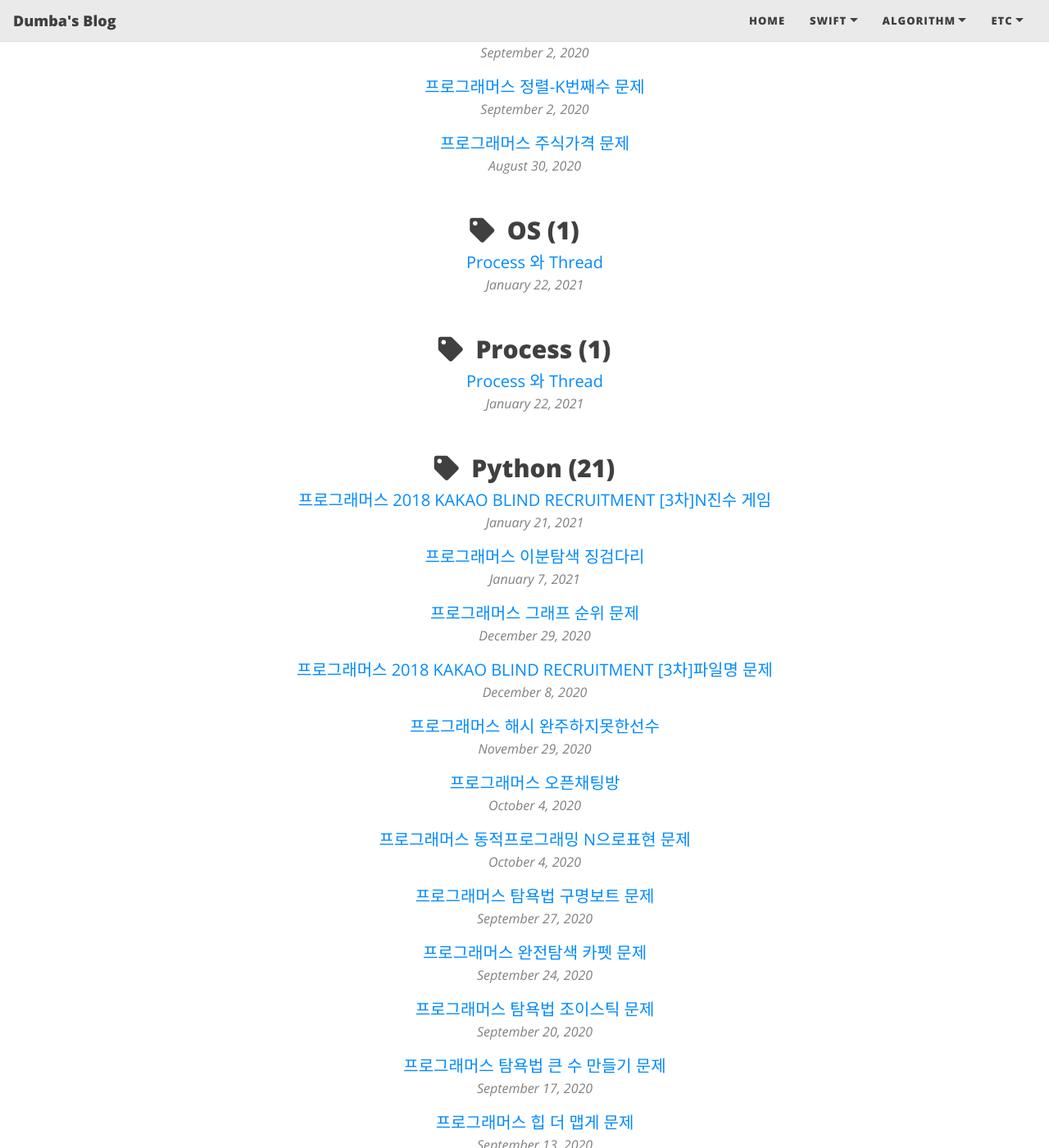
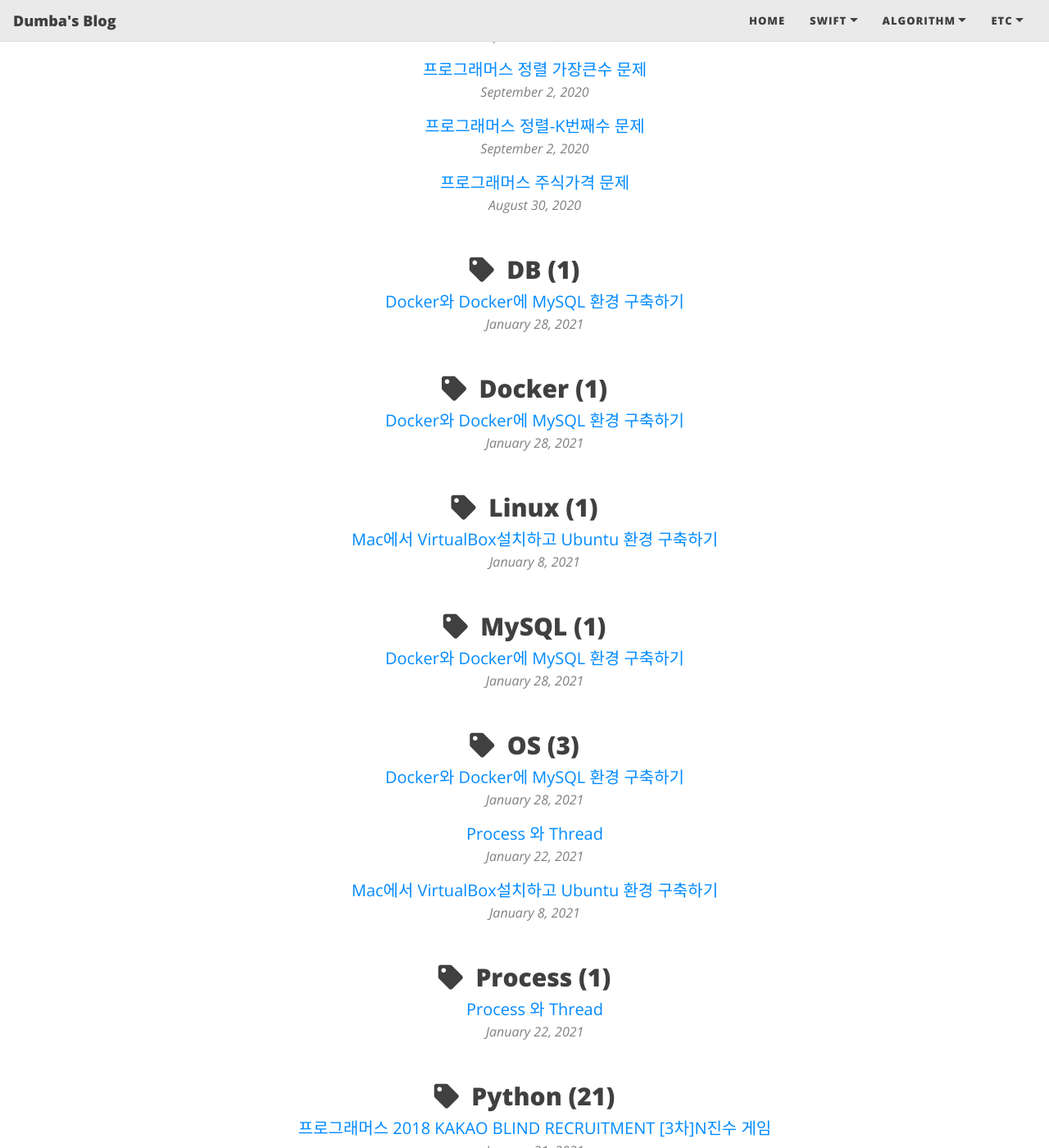
Before and after one commit to ghis22130/ghis22130.github.io, a Jekyll site: the page built from tags.html, in a window 1280 px wide and 1400 px high, scrolled down 1555 px. Shown: the whole window at 82% size. Built offline with Jekyll 4.4.1, drawn with Linux system fonts in a browser that asks for light colours; nearby versions of some CDN libraries; some of the changed lines change nothing that is shown; some of the changed text lies outside the part shown.

Commit message:
Update CS

````diff
--- a/_includes/head.html
+++ b/_includes/head.html
@@ -146,6 +146,10 @@
     {% endfor %}
   {% endif %}
 
+  <!--웹폰트-->
+  <link rel="stylesheet" href="https://fonts.googleapis.com/earlyaccess/nanumgothic.css">
+
+  <!--파비콘-->
   <link rel="apple-touch-icon" sizes="57x57" href="/assets/pavicon/apple-icon-57x57.png">
   <link rel="apple-touch-icon" sizes="60x60" href="/assets/pavicon/apple-icon-60x60.png">
   <link rel="apple-touch-icon" sizes="72x72" href="/assets/pavicon/apple-icon-72x72.png">
--- /dev/null
+++ b/_posts/CS/2021-01-08-VM.md
@@ -0,0 +1,134 @@
+---
+layout: post
+title: Mac에서 VirtualBox설치하고 Ubuntu 환경 구축하기
+comments: true
+tags: [OS, VirtualBox, Linux, Ubuntu]
+category: [ComputerScience]
+---
+
+# 📦VitualBox 설치
+
+## VirtualBox 파일 다운로드
+
+- 참고한 사이트 : <a href="https://hongku.tistory.com/139">우분투 서버(Ubuntu Server) 가상머신(Virtual Box)에 설치하기</a>, <a href="https://hongku.tistory.com/64">MAC북에서 Virtual Box 설치 실패하는 경우</a>
+- <a href="https://www.virtualbox.org/wiki/Downloads">VirtualBox</a> 사이트에 접속하여 OS X hosts를 선택해서 VirtualBox를 설치한다.
+
+  <img src="https://github.com/ghis22130/CODESQUAD_Masters_iOS/blob/main/images/cs10-day2/VM%EC%84%A4%EC%B9%98.png?raw=true" width="70%" height="70%">
+
+## VirtualBox 설치 오류
+- 참고한 사이트 : <a href="https://hongku.tistory.com/64">MAC북에서 Virtual Box 설치 실패하는 경우</a>
+- 설치하는 도중 설치에 실패했다는 절망적인 결과를 얻었다.
+<img src="https://github.com/ghis22130/CODESQUAD_Masters_iOS/blob/main/images/cs10-day2/VM%EC%98%A4%EB%A5%98.png?raw=true" width="70%" height="70%">
+
+# VirtualBox 설치 오류 해결
+- 이를 해결하기 위해 시스템 환경설정 -> 보안 및 개인 정보 보호 에 들어가면 아래에 `개발자 'Oracle America Inc.'의 시스템 소프트웨어가 차단되어 로드할 수 없습니다.`를 확인할 수 있다.
+
+    <img src="https://github.com/ghis22130/CODESQUAD_Masters_iOS/blob/main/images/cs10-day2/Vm%EC%98%A4%EB%A5%982.png?raw=true" width="70%" height="70%">
+
+
+- `허용`을 눌러주고 다시 설치 과정을 거치면 설치에 성공할 수 있다.
+    <img src="https://github.com/ghis22130/CODESQUAD_Masters_iOS/blob/main/images/cs10-day2/VM%EC%84%A4%EC%B9%98%EC%99%84%EB%A3%8C.png?raw=true" width="70%" height="70%">
+
+
+# 💿 Linux Ubuntu 설치
+
+## Ububtu 파일 다운로드
+- <a href="http://ftp.kaist.ac.kr/ubuntu-cd/20.04/">Ubuntu</a> 사이트에 접속하여 가벼운 우분투 서버 파일인 `ubuntu-20.04.1-live-server-amd64.iso` 을 선택해서 다운받았다.
+
+    <img src="https://github.com/ghis22130/CODESQUAD_Masters_iOS/blob/main/images/cs10-day2/%EC%9A%B0%EB%B6%84%ED%88%AC%EC%84%A4%EC%B9%980.png?raw=true" width="90%">
+
+- VirtualBox에서 `새로만들기`를 클릭하여 이름과 간단한 설정을 진행해준다.
+    <img src="https://github.com/ghis22130/CODESQUAD_Masters_iOS/blob/main/images/cs10-day2/%EC%9A%B0%EB%B6%84%ED%88%AC%EC%84%A4%EC%B9%981.png?raw=true" width="90%">
+    <img src="https://github.com/ghis22130/CODESQUAD_Masters_iOS/blob/main/images/cs10-day2/%EC%9A%B0%EB%B6%84%ED%88%AC%EC%84%A4%EC%B9%982.png?raw=true" width="90%">
+
+
+    <img src="https://github.com/ghis22130/CODESQUAD_Masters_iOS/blob/main/images/cs10-day2/%EC%9A%B0%EB%B6%84%ED%88%AC%EC%84%A4%EC%B9%983.png?raw=true" width="90%">
+    <img src="https://github.com/ghis22130/CODESQUAD_Masters_iOS/blob/main/images/cs10-day2/%EC%9A%B0%EB%B6%84%ED%88%AC%EC%84%A4%EC%B9%984.png?raw=true" width="90%">
+    <img src="https://github.com/ghis22130/CODESQUAD_Masters_iOS/blob/main/images/cs10-day2/%EC%9A%B0%EB%B6%84%ED%88%AC%EC%84%A4%EC%B9%985.png?raw=true" width="90%">
+    <img src="https://github.com/ghis22130/CODESQUAD_Masters_iOS/blob/main/images/cs10-day2/%EC%9A%B0%EB%B6%84%ED%88%AC%EC%84%A4%EC%B9%986.png?raw=true" width="90%">
+
+- 과정을 다 진행하면 일정 시간 후 내가 설정한 서버가 생성된 것을 확인 할 수 있다.
+    <img src="https://github.com/ghis22130/CODESQUAD_Masters_iOS/blob/main/images/cs10-day2/%EC%9A%B0%EB%B6%84%ED%88%AC01.png?raw=true" width="90%">
+- 설정 탭을 클릭 후 저장소 탭으로 이동하여 `광학드라이브` 옆 CD를 클릭한 다음 이전에 받아두었던 우분투 이미지를 끌어다 놓는다.
+    <img src="https://github.com/ghis22130/CODESQUAD_Masters_iOS/blob/main/images/cs10-day2/%EC%9A%B0%EB%B6%84%ED%88%AC%EC%84%A4%EC%B9%987.png?raw=true" width="90%">
+
+    <img src="https://github.com/ghis22130/CODESQUAD_Masters_iOS/blob/main/images/cs10-day2/%EC%9A%B0%EB%B6%84%ED%88%AC%EC%84%A4%EC%B9%988.png?raw=true" width="90%">
+
+- 이미지를 드래그하고 우분투 서버를 실행하면 비로소 우분투 설치를 진행할 수 있다.
+    <img src="https://github.com/ghis22130/CODESQUAD_Masters_iOS/blob/main/images/cs10-day2/%EC%9A%B0%EB%B6%84%ED%88%AC%EC%84%A4%EC%B9%989.png?raw=true" width="90%">
+- 설치가 완료된 모습
+    <img src="https://github.com/ghis22130/CODESQUAD_Masters_iOS/blob/main/images/cs10-day2/%EC%9A%B0%EB%B6%84%ED%88%AC%EC%84%A4%EC%B9%9815.png?raw=true" width="90%">
+
+# 🔌  ssh 연결
+- 참고한 사이트 : <a href="https://velog.io/@younho9/Mac-%EB%B2%84%EC%B6%94%EC%96%BC%EB%B0%95%EC%8A%A4VirtualBox%EC%97%90-%EC%84%A4%EC%B9%98%EB%90%9C-%EC%9A%B0%EB%B6%84%ED%88%ACUbuntu-%EB%A7%A5-%ED%84%B0%EB%AF%B8%EB%84%90%EC%97%90%EC%84%9C-%EC%A0%91%EC%86%8D%ED%95%98%EA%B8%B0">[Mac] 버추얼박스(VirtualBox)에 설치된 우분투(Ubuntu) 맥 터미널에서 접속하기</a>
+
+## iterm에서  Ubuntu SSH 원격 접속
+```
+ssh dumba@192.168.56.101
+```
+<img src="https://github.com/ghis22130/CODESQUAD_Masters_iOS/blob/main/images/cs10-day2/ms01-03.png?raw=true" width="90%">
+
+## backup 디렉토리 생성 후 접근 권한 부여
+```
+mkdir backup
+chmod 764 backup
+ls -al
+```
+<img src="https://github.com/ghis22130/CODESQUAD_Masters_iOS/blob/main/images/cs10-day2/ms01.png?raw=true" width="90%">
+
+## Linux 현재 시간 출력 해보기
+```
+date "+%Y-%m-%d"
+// or
+date
+```
+<img src="https://github.com/ghis22130/CODESQUAD_Masters_iOS/blob/main/images/cs10-day2/ms01-02.png?raw=true" width="90%">
+
+# 📃 쉘 스크립트 작성
+- `day1`부터 `day16`까지 디렉토리를 순회하며 각 디렉토리 안 `.cs`확장자  파일이 있는지 없는지 확인할 수 있는 조건문 부터 작성해 보았다.
+```.sh
+#!/bin/bash
+
+for((i=1;i<=16;i++))
+do
+        if [ -e ~/desktop/cs/day$i/*.cs ];then
+                echo "day$i is not empty"
+        else
+                echo "dat$i is empty"
+        fi;
+done
+```
+- 실행 화면
+<img width="762" alt="쉘1" src="https://user-images.githubusercontent.com/41679458/103980906-186a6d80-51c4-11eb-8a77-68de08de150d.png">
+- 각 디렉토리를 순회하여 `.cs`의 확장자 파일이 존재한 디렉토리들을 모아 `backup_(현재날짜).zip`의 파일을 만든다. 만약 디렉토리에 `.cs`확장자가 존재하지 않으면 `day$i is empty`를 출력한다.
+
+<img width="762" alt="쉘2" src="https://user-images.githubusercontent.com/41679458/103985703-c417bb80-51cc-11eb-825b-8a12255696fc.png">
+
+```.sh
+#!/bin/bash
+
+FE="*.cs"
+DATE=$(date "+%Y%m%d")
+PREFIX=day
+LIST=""
+
+for((i=1;i<16;i++))
+do
+        NAME=$PREFIX$i
+        if [[ -n $(find ./$NAME -name $FE) ]]; then
+                LIST+=" $NAME/$FE"
+        else
+                echo "$NAME is empty"
+        fi
+done
+echo "$LIST"
+
+BACKUP="backup_$DATE.zip"
+echo "$BACKUP"
+
+zip $BACKUP $LIST
+```
+## scp 명령어를 이용하여 Linux로 파일 전송하기
+
+    scp $BACKUP dumba@192.168.56.101:
+<img width="762" alt="쉘3" src="https://user-images.githubusercontent.com/41679458/103987538-f8d94200-51cf-11eb-9dd4-2cd5c577b662.png">
--- /dev/null
+++ b/_posts/CS/2021-01-28-Docker.md
@@ -0,0 +1,82 @@
+---
+layout: post
+title: Docker와 Docker에 MySQL 환경 구축하기
+comments: true
+tags: [OS, DB, MySQL, Docker]
+category: [ComputerScience]
+---
+
+
+# 🐳 Docker 란?
+
+✔️ 요새(?) 핫하디 핫한 도커에 대해서 알아보고 직접 설치하고 데이터베이스 환경까지 구축해보도록 하고자 합니다!
+
+
+
+[도커가 뭐고 왜 쓰는건가요?](https://www.youtube.com/watch?v=tPjpcsgxgWc) 를 통해 도커에 대한 개념을 간단하고 쉽게(?) 알 수 있었어요
+
+저번에 Mac 환경에서 우분투를 설치해보기 위해 사용하였던 Virtual Box와 비슷하지만 기존 컴퓨터 환경의 자원을 나눠 쓰지 않는! 경량 가상환경이라 볼 수 있겠다!
+
+
+
+# 🐳  Docker와 MySQL설치
+
+## Docker
+
+Docker는 [설치사이트](https://www.docker.com/) 에서 각자 OS환경에 맞는 파일을 다운 받은 뒤, 간단한 절차를 통해 쉽게 설치 할 수 있습니다.
+
+설치가 완료되면 터미널에서 `docker ps` 를 통해 설치가 잘 되었음을 확인해 볼 수 있는데요.
+
+![image-20210128143157697](/Users/jibook/Library/Application Support/typora-user-images/image-20210128143157697.png)
+
+## Docker에 MySQL 환경 구축하기
+
+[dockerhub](https://hub.docker.com/) 에서 mysql을 검색해준뒤 이미지 소스를 복사 해서 간단한 명령어만 터미널에 입력해주면 끝끝!
+
+이미지가 여러개가 뜰 수 있는데 보통 맨 처음으로 나오는게 OFFICICAL IMAGE라고 하네요
+
+![image-20210128142909876](/Users/jibook/Library/Application Support/typora-user-images/image-20210128142909876.png)
+
+
+
+**Docker에 MySQL 설치**
+
+✔️ ```$ docker pull mysql```
+
+따로 버전을 설정해 주지 않으면 제일 최신 버전으로 설치가 되는데요!
+
+✔️ 설치가 모두 끝났으면 `some-mysql = 사용자가 지정할 이름`, `my-secret-pw = 사용자가 사용할 패스워드` 로 바꾸어 설정해주면 됩니다 👍
+
+``` $ docker run --name some-mysql -e MYSQL_ROOT_PASSWORD=my-secret-pw -d mysql```
+
+다시 `$ docker ps` 를 해보면 설정한 새로운 컨테이너가 생성되있음을 확인 할 수 있어요!
+
+✔️ 본격적으로 MySQL을 실행 해주도록 해보자
+
+`$ docker exec -it dumba-mysql bash` 명령어를 통해 컨테이너에 접근할 수 있고 `mysql -u root -p` 를 하고 설정한 비밀번호를 입력하면 익숙한 MySQL 창으로 들어온 것을 확인할 수 있습니다!
+
+> bash가 아니라 zsh 환경으로 이쁘게 볼 수 있나 찾아보았지만 그러한 기능은 없는것 같군요... 🧐
+>
+> 혹시 방법을 아신다면 알려주세요..🥺
+
+
+
+✔️ 하지만 설치한 SQL은 기본 언어가 latin1로 설정이 되어있어 한글이 깨짐 현상이 발생 할 수 있죠..
+
+그래서..! 만들었던 컨테이너를 삭제하고.. 맨처음 run할 때 간단한 추가 setting을 해주어야 했다!
+
+``` $ docker run --name some-mysql -e MYSQL_ROOT_PASSWORD=my-secret-pw -d mysql --character-set-server=utf8mb4 --collation-server=utf8mb4_unicode_ci```
+
+![image-20210128144540811](/Users/jibook/Library/Application Support/typora-user-images/image-20210128144540811.png)
+
+아참 기존 컨테이너 삭제하는법을 알려드려야죠!
+
+1. `$ docker container stop '컨테이너이름' `
+2. `$ docker container rm '컨테이너이름' `
+3. 만약 이미지 파일 까지 삭제하고 싶다 하면`$ docker image rm '컨테이너이름' `   해주면 되는데요
+
+만약 이미지 까지 삭제하고 싶다하면 해당 컨테이너가 모두 삭제되어있어야 가능하다는 점 알아 둬야겠습니다
+
+
+
+이상으로 도커의 설치와 도커 환경에서 MySQL 환경까지 구축해보는법에 대해 알아보았습니다!
````
